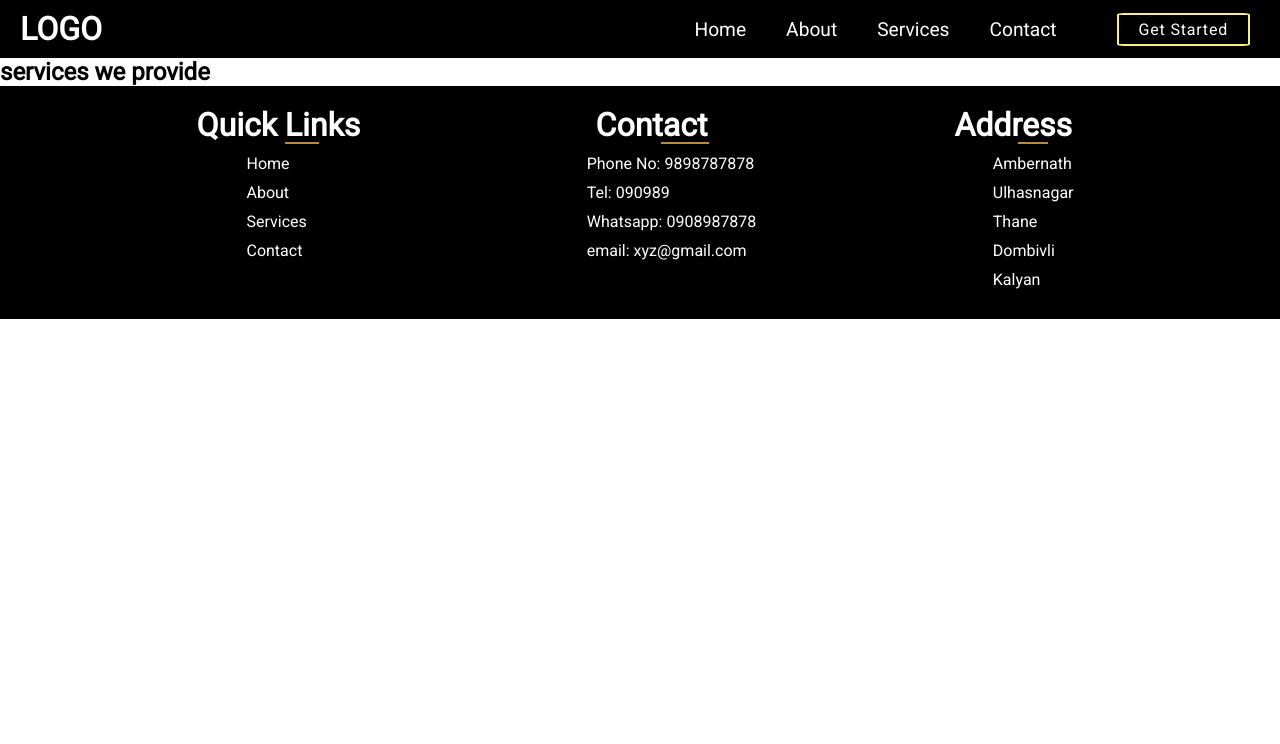
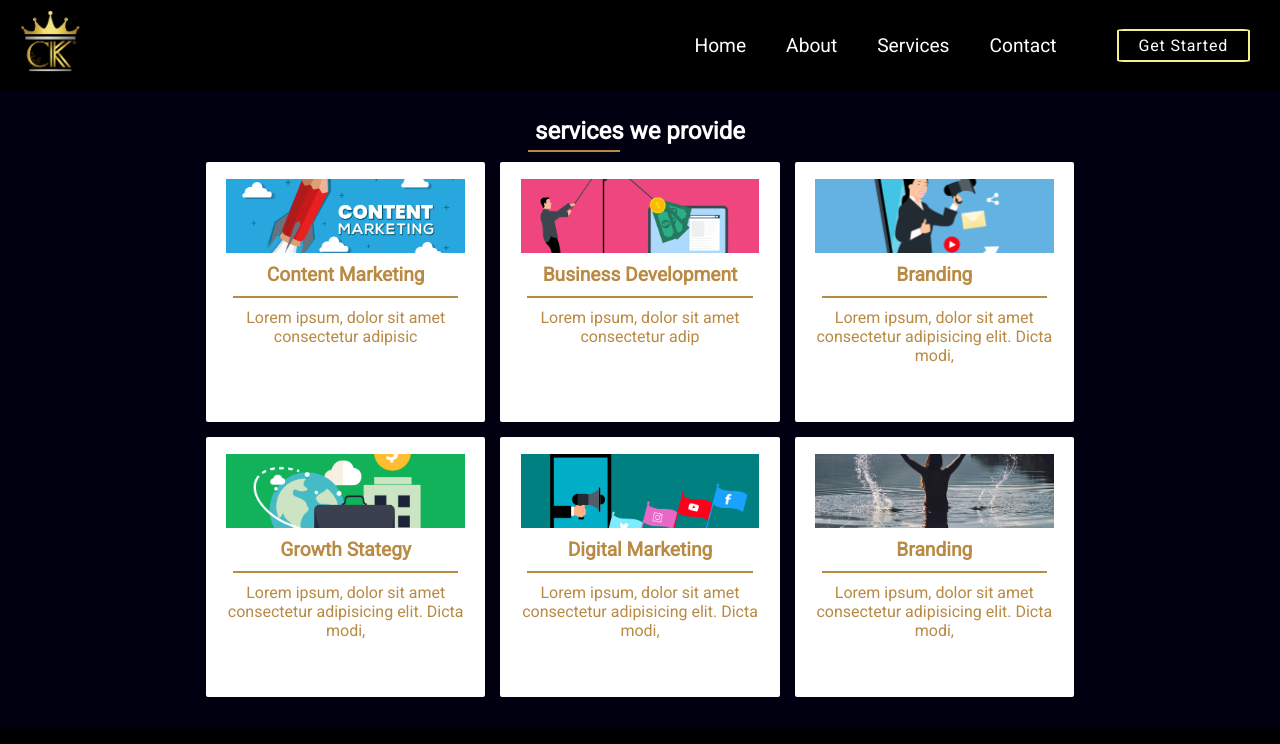
Before and after one commit to contentkingdom19/ck, a plain HTML site: page services.html in a window 1280 px wide. Shown: the top 744 px of the page. Drawn offline with Linux system fonts and the light colour scheme.

Commit message:
Add files via upload

```diff
--- a/services.html
+++ b/services.html
@@ -10,7 +10,7 @@
   <!-------Navbar--------->
   <header>
   <nav>
-    <div class="logo"><a>Logo</a></div>
+    <div class="logo"><a><img src="img/logo1.png"></a></div>
       <div class="pages">
         <ul>
         <li><a href="index.html">Home</a></li>
@@ -27,9 +27,83 @@
 
 
   <section id="services">
-    <div class="servicepage-conatiner">
-      <h2>services we provide</h2>
+    <div class="servicepage-container">
+      <div class="servicepageheader"><h2>services we provide</h2></div>
       <!-- cards -->
+      <div class="service-cards">
+          <!----------card1---------->
+          <div class="card">
+            <div class="card-image">
+              <img src="img/card1.png">
+            </div>
+            <div class="card-text">
+              <h2>Content Marketing</h2>
+              <hr>
+              <p>Lorem ipsum, dolor sit amet consectetur adipisic</p>
+              <!-- <button id="checkout_button">Check out</button> -->
+            </div>
+          </div>
+          <!------card 2------->
+          <div class="card">
+            <div class="card-image">
+              <img src="img/card2.png">
+            </div>
+            <div class="card-text">
+              <h2>Business Development</h2>
+              <hr>
+              <p>Lorem ipsum, dolor sit amet consectetur adip</p>
+              <!-- <button id="checkout_button">Check out</button> -->
+            </div>
+          </div>
+          <!------card 3--------->
+          <div class="card">
+            <div class="card-image">
+              <img src="img/card3.png">
+            </div>
+            <div class="card-text">
+              <h2>Branding</h2>
+              <hr>
+              <p>Lorem ipsum, dolor sit amet consectetur adipisicing elit. Dicta modi,</p>
+              <!-- <button id="checkout_button">Check out</button> -->
+            </div>
+          </div>
+          <!------card 4--------->
+          <div class="card">
+            <div class="card-image">
+              <img src="img/card4.png">
+            </div>
+            <div class="card-text">
+              <h2>Growth Stategy</h2>
+              <hr>
+              <p>Lorem ipsum, dolor sit amet consectetur adipisicing elit. Dicta modi,</p>
+              <!-- <button id="checkout_button">Check out</button> -->
+            </div>
+          </div>
+          <!------card 5--------->
+          <div class="card">
+            <div class="card-image">
+              <img src="img/card5.png">
+            </div>
+            <div class="card-text">
+              <h2>Digital Marketing</h2>
+              <hr>
+              <p>Lorem ipsum, dolor sit amet consectetur adipisicing elit. Dicta modi,</p>
+              <!-- <button id="checkout_button">Check out</button> -->
+            </div>
+          </div>
+          <!------card 6--------->
+          <div class="card">
+            <div class="card-image">
+              <img src="img/card1.jpg">
+            </div>
+            <div class="card-text">
+              <h2>Branding</h2>
+              <hr>
+              <p>Lorem ipsum, dolor sit amet consectetur adipisicing elit. Dicta modi,</p>
+              <!-- <button id="checkout_button">Check out</button> -->
+            </div>
+          </div>
+        </div>
     </div>
   </section>
 
--- a/style.css
+++ b/style.css
@@ -481,6 +481,62 @@ footer ul li{
 
 
 
+
+
+
+
+/*!!!!!!!!!!!!!!!!!!!!!SERVICES PAGE!!!!!!!!!!!!!!!!!!!!!!!!!!!!!!!!!!!*/
+.servicepage-container{
+  padding: 20px;
+  background: #001;
+  color: #fff;
+}
+.servicepageheader{
+  display: flex;
+  justify-content: center;
+}
+.servicepage-container .servicepageheader h2{
+  position: relative;
+  text-align: center;
+  padding: 7px;
+}
+.servicepage-container .servicepageheader h2::after{
+  content: '';
+  position: absolute;
+  border: 1px solid #b88a44;
+  left: 0;
+  bottom: 0;
+  width: 40%;
+}
+
+
+
+
+
+
+
+
+
+
+
+
+
+
+
+
+
+
+
+
+
+
+
+
+
+
+
+
+
 /*!!!!!!!!!!!!!!!!!!!!!CONTACT PAGE!!!!!!!!!!!!!!!!!!!!!!!!!!!!!!!!!!!*/
 .contactpage-container{
   position: relative;
```
Also changed, not shown: about.html (+1 -1 lines), contact.html (+1 -1 lines).
